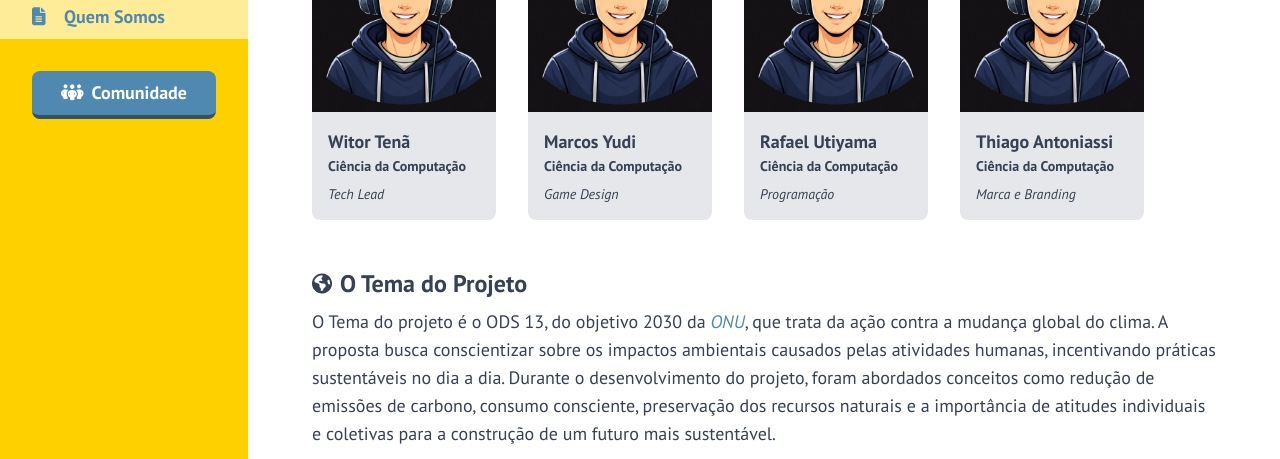
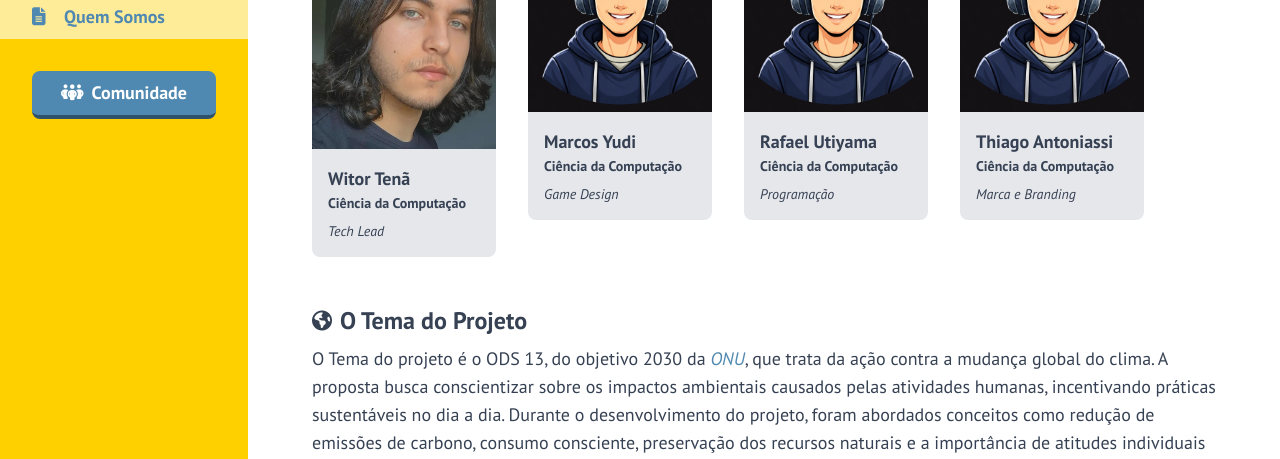
Before and after one commit to WitorDev/ecorunner_website, a plain HTML site: page about.html in a window 1280 px wide. Shown: the part 341-800 px from the top of the page. Drawn offline with nearby package versions, Linux system fonts and the light colour scheme; a web font is replaced by a local one.

Commit message:
updated photo on about page

```diff
--- a/about.html
+++ b/about.html
@@ -229,7 +229,7 @@
           <div class="flex flex-wrap gap-8">
             <div class="max-w-30 md:max-w-46 flex flex-col">
               <img
-                src="images/authors/author.png"
+                src="images/authors/witor.png"
                 class="rounded-t-lg"
                 alt="Foto de Integrante"
               />
```
Also changed, not shown: images/authors/witor.png (added).
